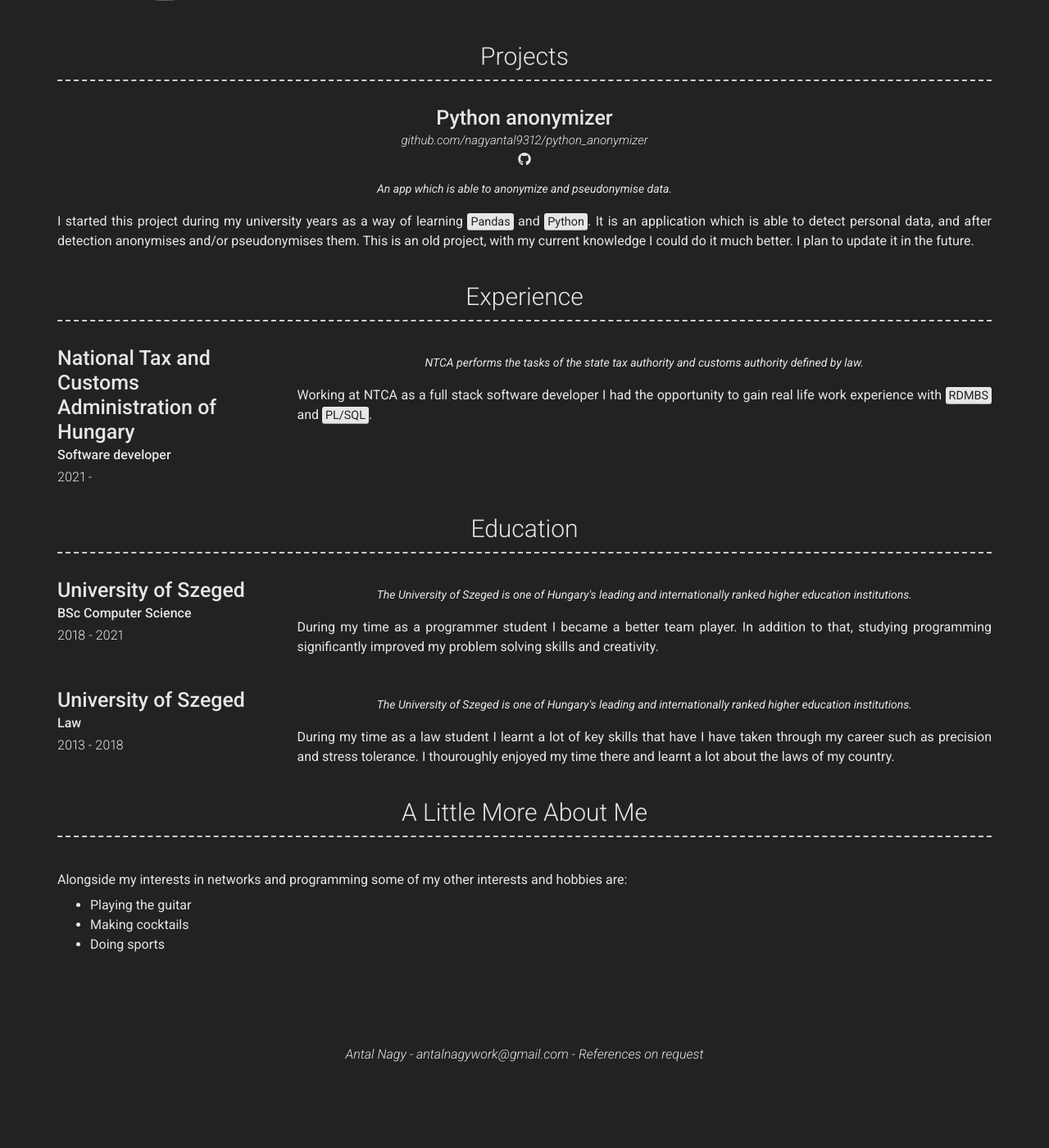
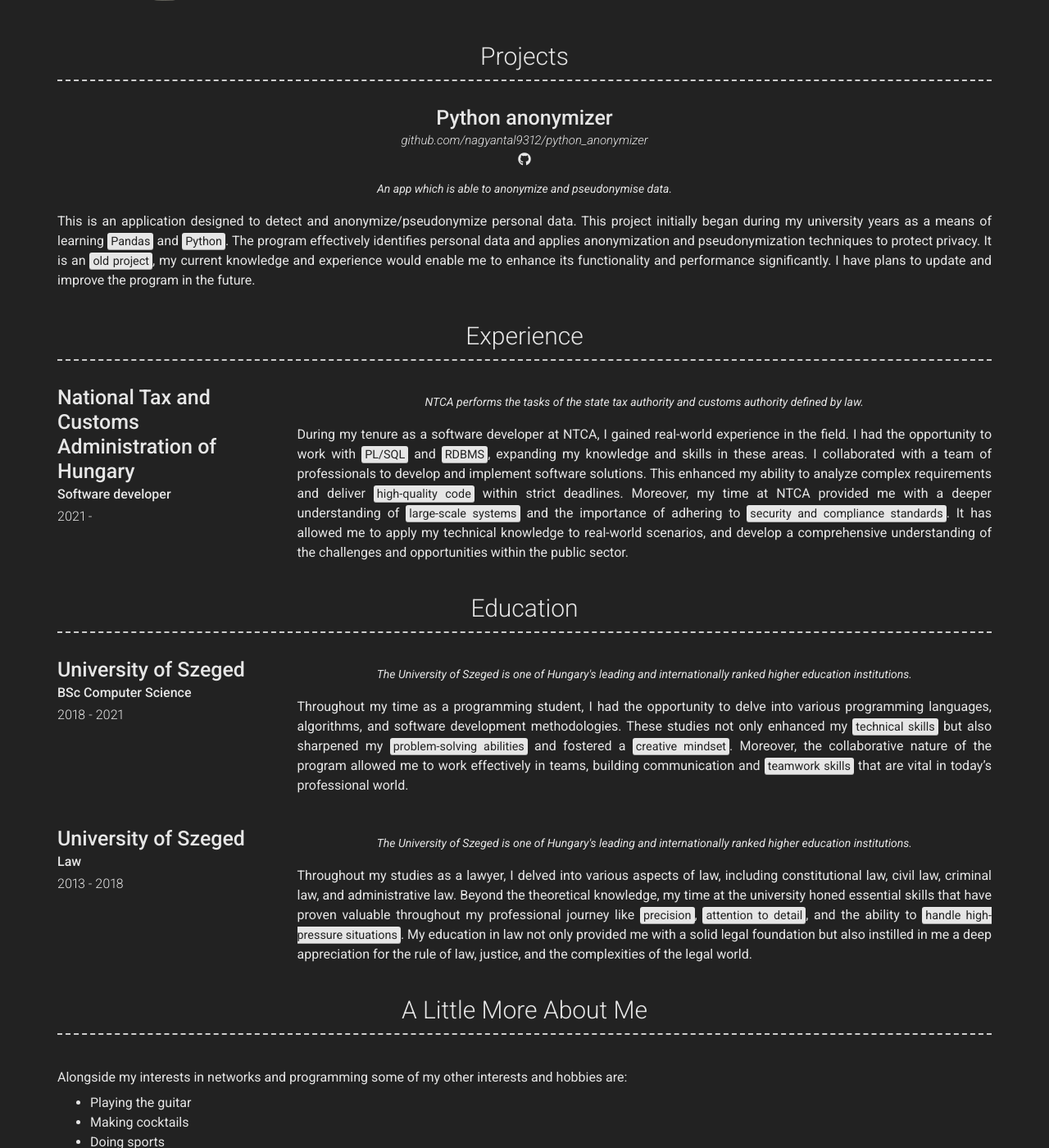
Before and after one commit to nagyantal9312/nagyantal9312.github.io, a Jekyll site: the page built from index.md, in a window 1280 px wide and 1400 px high, scrolled down 501 px. Shown: the whole window at 82% size. Built offline with Jekyll 4.4.1, drawn with Linux system fonts in a browser that asks for light colours; nearby versions of some CDN libraries; before the commit the page ends 1807 px from its top, so only the background shows below that; some of the changed text lies outside the part shown.

Commit message:
update cv

```diff
--- a/_config.yml
+++ b/_config.yml
@@ -50,9 +50,9 @@ google_analytics: "UA-194990893-1"
 # about_title: About Me
 about_profile_image: images/profile.jpg
 about_content: | # this will include new lines to allow paragraphs
-  Hi, my name's Antal Nagy and I'm a programmer and a lawyer. I have experience in data protection and information security. I also like making software and web apps.
+  Hi, I'm Antal Nagy, a multidisciplinary professional with expertise in programming and law. With a background in data protection and information security, I possess a unique blend of technical and legal skills. I thoroughly enjoy creating software and web applications, leveraging my programming proficiency in <mark>PL/SQL</mark>, <mark>Java</mark> and <mark>Python</mark>. As a dedicated programmer and lawyer, I strive to combine my analytical thinking, problem-solving abilities, and attention to detail to deliver innovative solutions. With a passion for technology and a deep understanding of legal frameworks, I am committed to addressing complex challenges and driving impactful outcomes.
 
-  My favourite programming languages are: <mark>Java</mark> and <mark>Python</mark>.
+  Let's connect and explore how my diverse skill set can contribute to your projects and objectives.
 # I am skilled in <mark>GDPR</mark> and <mark>ISO27001</mark>.
 
 content:
@@ -73,7 +73,7 @@ content:
         quote: >
           An app which is able to anonymize and pseudonymise data.
         description: | # this will include new lines to allow paragraphs
-          I started this project during my university years as a way of learning <mark>Pandas</mark> and <mark>Python</mark>. It is an application which is able to detect personal data, and after detection anonymises and/or pseudonymises them. This is an old project, with my current knowledge I could do it much better. I plan to update it in the future.
+          This is an application designed to detect and anonymize/pseudonymize personal data. This project initially began during my university years as a means of learning <mark>Pandas</mark> and <mark>Python</mark>. The program effectively identifies personal data and applies anonymization and pseudonymization techniques to protect privacy. It is an <mark>old project</mark>, my current knowledge and experience would enable me to enhance its functionality and performance significantly. I have plans to update and improve the program in the future.
 
 
 #   - title: Experience # Title for the section
@@ -100,7 +100,7 @@ content:
         quote: >
           NTCA performs the tasks of the state tax authority and customs authority defined by law.
         description: |
-          Working at NTCA as a full stack software developer I had the opportunity to gain real life work experience with <mark>RDMBS</mark> and <mark>PL/SQL</mark>.
+          During my tenure as a software developer at NTCA, I gained real-world experience in the field. I had the opportunity to work with <mark>PL/SQL</mark> and <mark>RDBMS</mark>, expanding my knowledge and skills in these areas. I collaborated with a team of professionals to develop and implement software solutions. This enhanced my ability to analyze complex requirements and deliver <mark>high-quality code</mark> within strict deadlines. Moreover, my time at NTCA provided me with a deeper understanding of <mark>large-scale systems</mark> and the importance of adhering to <mark>security and compliance standards</mark>. It has allowed me to apply my technical knowledge to real-world scenarios, and develop a comprehensive understanding of the challenges and opportunities within the public sector.
 
   - title: Education # Title for the section
     layout: list # Type of content section (list/text)
@@ -112,7 +112,7 @@ content:
         quote: >
           The University of Szeged is one of Hungary's leading and internationally ranked higher education institutions.
         description: | # this will include new lines to allow paragraphs
-          During my time as a programmer student I became a better team player. In addition to that, studying programming significantly improved my problem solving skills and creativity.
+          Throughout my time as a programming student, I had the opportunity to delve into various programming languages, algorithms, and software development methodologies. These studies not only enhanced my <mark>technical skills</mark> but also sharpened my <mark>problem-solving abilities</mark> and fostered a <mark>creative mindset</mark>. Moreover, the collaborative nature of the program allowed me to work effectively in teams, building communication and <mark>teamwork skills</mark> that are vital in today's professional world.
 
       - layout: left
         title: University of Szeged
@@ -121,7 +121,7 @@ content:
         quote: >
           The University of Szeged is one of Hungary's leading and internationally ranked higher education institutions.
         description: | # this will include new lines to allow paragraphs
-          During my time as a law student I learnt a lot of key skills that have I have taken through my career such as precision and stress tolerance. I thouroughly enjoyed my time there and learnt a lot about the laws of my country.
+          Throughout my studies as a lawyer, I delved into various aspects of law, including constitutional law, civil law, criminal law, and administrative law. Beyond the theoretical knowledge, my time at the university honed essential skills that have proven valuable throughout my professional journey like <mark>precision</mark>, <mark>attention to detail</mark>, and the ability to <mark>handle high-pressure situations</mark>. My education in law not only provided me with a solid legal foundation but also instilled in me a deep appreciation for the rule of law, justice, and the complexities of the legal world.
 
   - title: A Little More About Me
     layout: text
```
